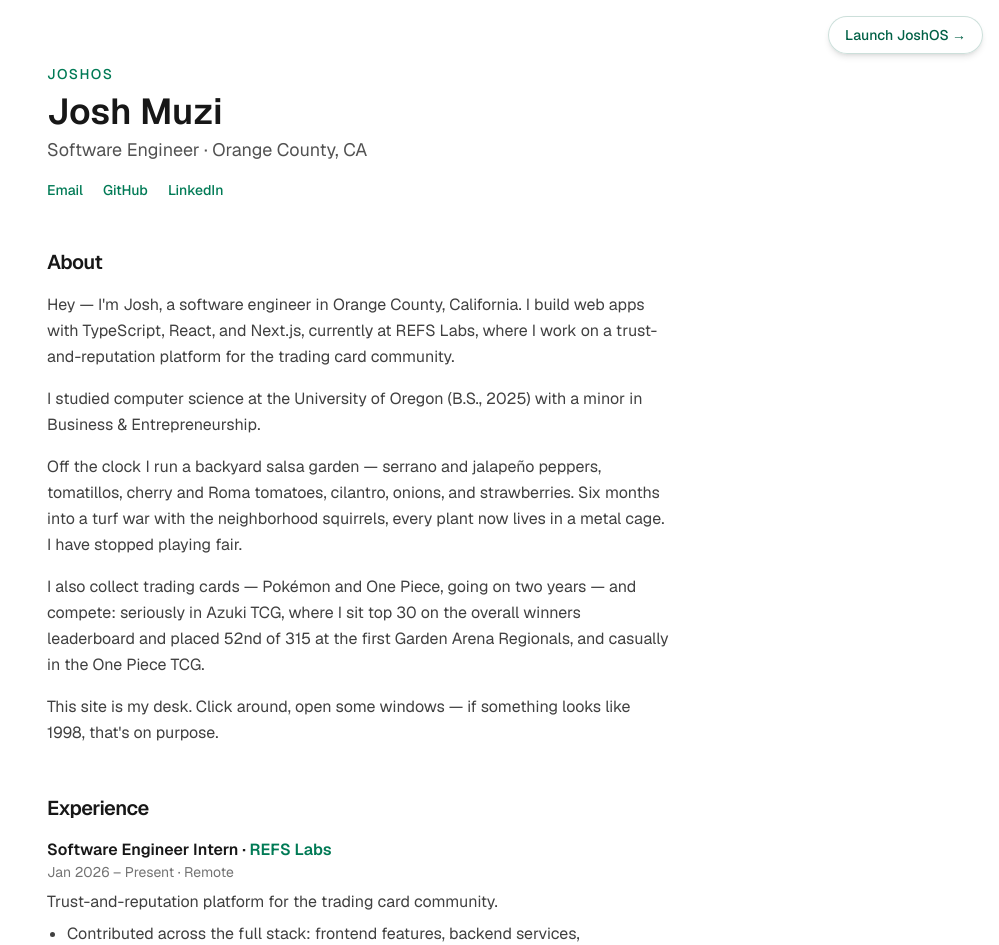
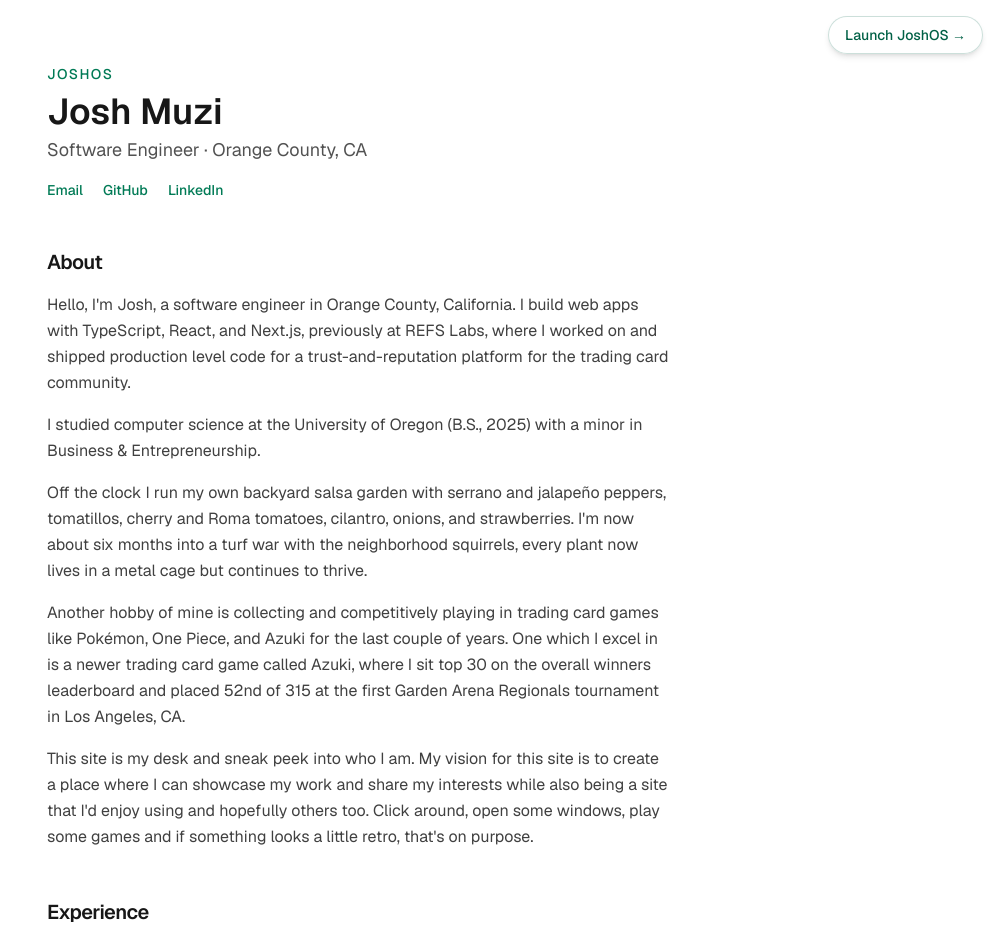
Before and after one commit to Josh-Muzi/josh-os, a Next.js app: page / in a window 1280 px wide. Shown: the top 945 px of the page, without its empty margins (281-1280 px from the left). Built offline with nearby package versions, Linux system fonts and the light colour scheme.

Commit message:
content: update about me and experience, new contact line, site description

```diff
--- a/src/app/layout.tsx
+++ b/src/app/layout.tsx
@@ -18,7 +18,7 @@ export const metadata: Metadata = {
   metadataBase: new URL("https://josh-os.vercel.app"),
   title: "Josh Muzi — Software Engineer",
   description:
-    "Software engineer in Orange County building web apps with TypeScript, React, and Next.js. Currently at REFS Labs.",
+    "Software engineer in Orange County building web apps with TypeScript, React, and Next.js — plus AI-powered games you can play right on the desktop.",
   openGraph: {
     title: "Josh Muzi — Software Engineer",
     description:
--- a/src/components/desktop/windows/ContactWindow.tsx
+++ b/src/components/desktop/windows/ContactWindow.tsx
@@ -4,7 +4,7 @@ import { linkClasses } from "./Panel";
 export function ContactWindow() {
   return (
     <div className="space-y-2">
-      <p>Say hi — I read everything:</p>
+      <p>Feel free to reach out, I'd love to connect:</p>
       <ul className="space-y-1.5">
         {contactLinks.map((link) => (
           <li key={link.href} className="flex items-baseline gap-2">
--- a/src/content/experience.ts
+++ b/src/content/experience.ts
@@ -6,7 +6,7 @@ export const experience: ExperienceEntry[] = [
     companyUrl: "https://refs.me",
     role: "Software Engineer Intern",
     start: "Jan 2026",
-    end: null,
+    end: "Sept 2026",
     location: "Remote",
     summary: "Trust-and-reputation platform for the trading card community.",
     highlights: [
--- a/src/content/profile.ts
+++ b/src/content/profile.ts
@@ -5,11 +5,11 @@ export const profile: Profile = {
   title: "Software Engineer",
   location: "Orange County, CA",
   aboutParagraphs: [
-    "Hey — I'm Josh, a software engineer in Orange County, California. I build web apps with TypeScript, React, and Next.js, currently at REFS Labs, where I work on a trust-and-reputation platform for the trading card community.",
+    "Hello, I'm Josh, a software engineer in Orange County, California. I build web apps with TypeScript, React, and Next.js, previously at REFS Labs, where I worked on and shipped production level code for a trust-and-reputation platform for the trading card community.",
     "I studied computer science at the University of Oregon (B.S., 2025) with a minor in Business & Entrepreneurship.",
-    "Off the clock I run a backyard salsa garden — serrano and jalapeño peppers, tomatillos, cherry and Roma tomatoes, cilantro, onions, and strawberries. Six months into a turf war with the neighborhood squirrels, every plant now lives in a metal cage. I have stopped playing fair.",
-    "I also collect trading cards — Pokémon and One Piece, going on two years — and compete: seriously in Azuki TCG, where I sit top 30 on the overall winners leaderboard and placed 52nd of 315 at the first Garden Arena Regionals, and casually in the One Piece TCG.",
-    "This site is my desk. Click around, open some windows — if something looks like 1998, that's on purpose.",
+    "Off the clock I run my own backyard salsa garden with serrano and jalapeño peppers, tomatillos, cherry and Roma tomatoes, cilantro, onions, and strawberries. I'm now about six months into a turf war with the neighborhood squirrels, every plant now lives in a metal cage but continues to thrive.",
+    "Another hobby of mine is collecting and competitively playing in trading card games like Pokémon, One Piece, and Azuki for the last couple of years. One which I excel in is a newer trading card game called Azuki, where I sit top 30 on the overall winners leaderboard and placed 52nd of 315 at the first Garden Arena Regionals tournament in Los Angeles, CA.",
+    "This site is my desk and sneak peek into who I am. My vision for this site is to create a place where I can showcase my work and share my interests while also being a site that I'd enjoy using and hopefully others too. Click around, open some windows, play some games and if something looks a little retro, that's on purpose.",
   ],
   education: {
     school: "University of Oregon",
```
